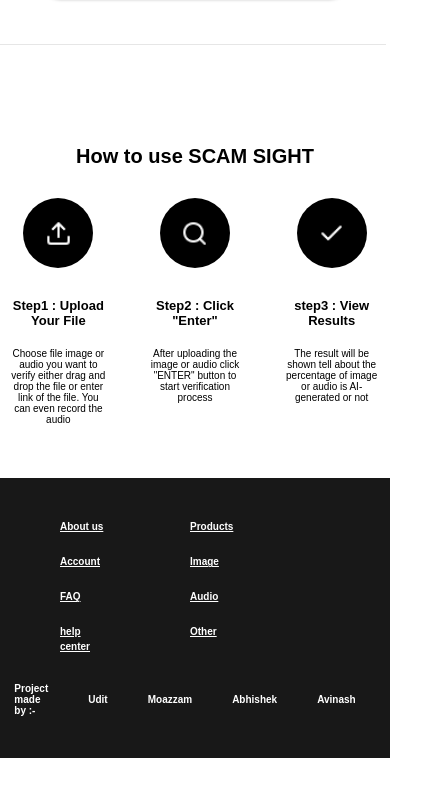
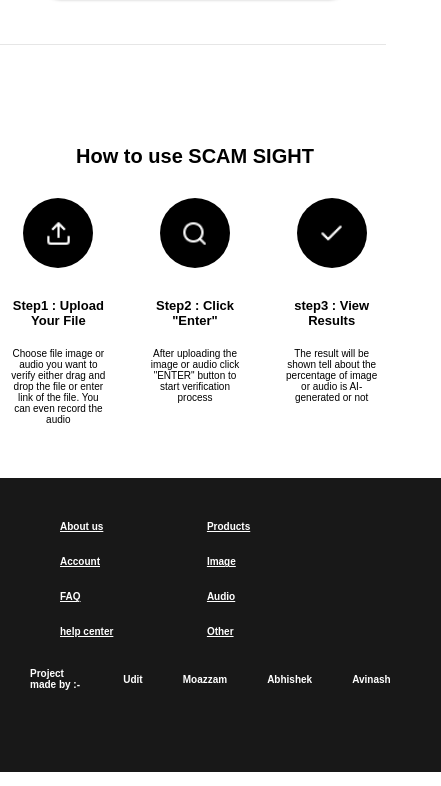
Before and after one commit to UditAnand85/Deep-fake-detector-UI, a plain HTML site: page index.html in a window 390 px wide. Shown: the part 1982-2768 px from the top of the page, 441 px wide, since content can reach past the window. Drawn offline with Linux system fonts and the light colour scheme.

Commit message:
Update style.css

```diff
--- a/style.css
+++ b/style.css
@@ -593,8 +593,8 @@ li{
             gap:1px;
         }
         footer{
-            height:280px;
-            width:100vw;
+            height:294px;
+            width:113vw;
         }
         html{
             width:100vw;
```
